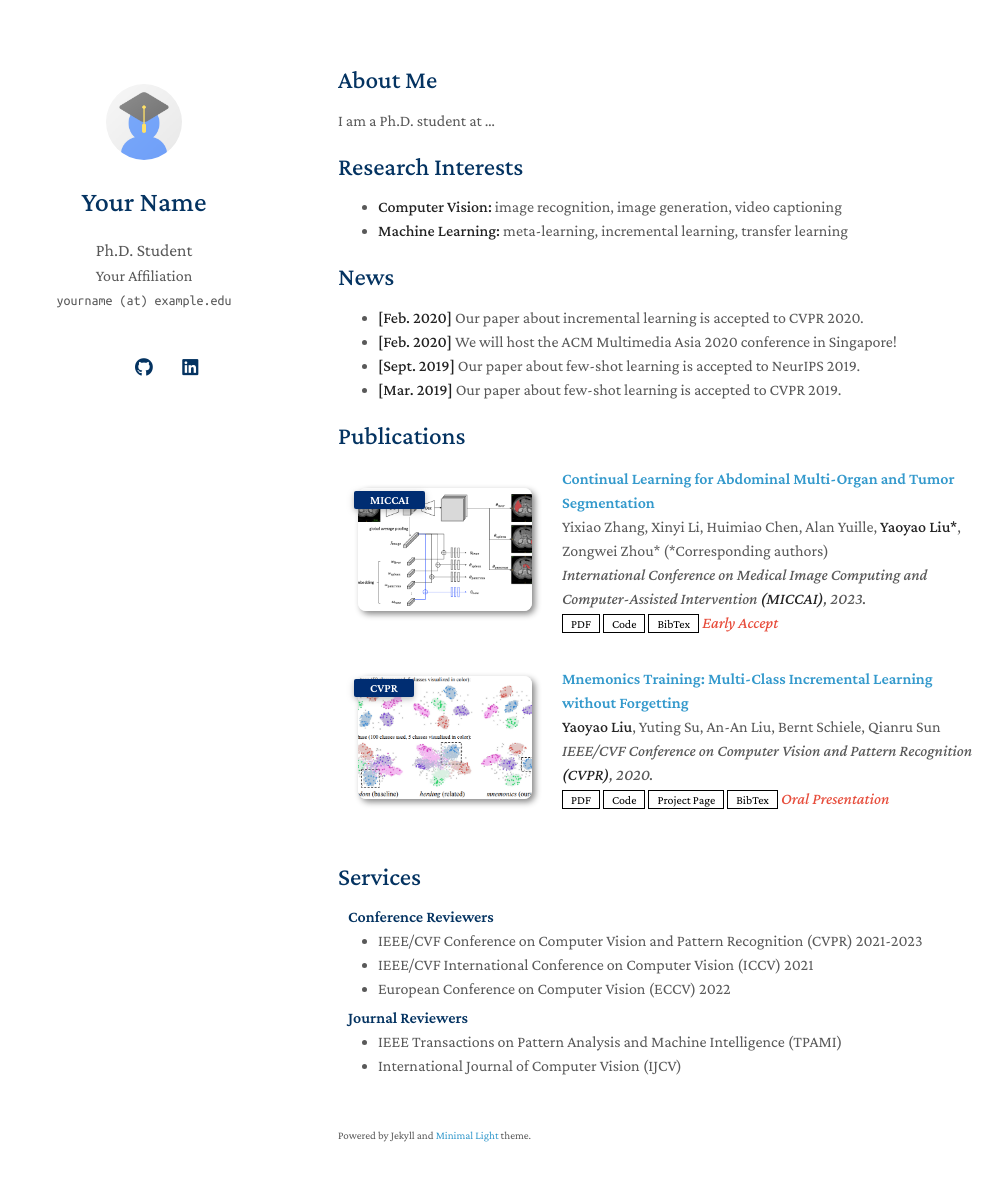
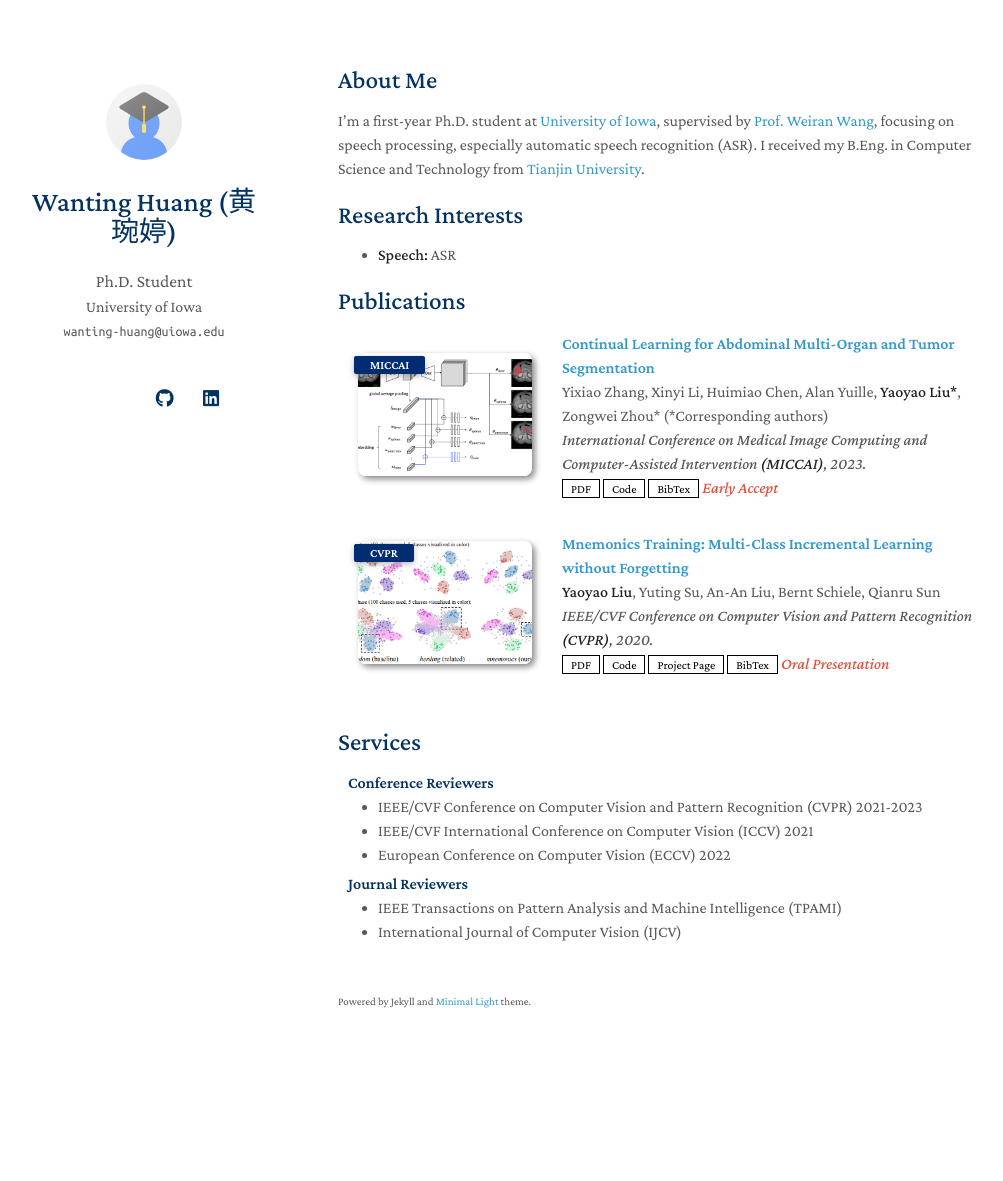
Before and after one commit to Huangwting/Huangwting.github.io, a Jekyll site: the page built from index.md, in a window 1280 px wide and 1216 px high. Shown: the top 1181 px of the window, without its empty margins (132-1135 px from the left). Built offline with Jekyll 4.4.1, drawn with Linux system fonts in a browser that asks for light colours; a style sheet for code colours, icons or effects is not loaded; our own code applies the rules of GitHub Pages for plain Markdown files.

Commit message:
Add files via upload

```diff
--- a/_config.yml
+++ b/_config.yml
@@ -1,8 +1,8 @@
 # Basic Information
-title: Your Name
+title: Wanting Huang (黄琬婷)
 position: Ph.D. Student
-affiliation: Your Affiliation
-email: yourname (at) example.edu
+affiliation: University of Iowa
+email: wanting-huang@uiowa.edu
 
 # Search Engine Optimization (SEO)
 # The following information is used to improve the website traffic from search engines, e.g., Google.
@@ -12,11 +12,11 @@ canonical: https://minimal-light-theme.yliu.me/
 
 # Links
 # If you don't need one of them, you may delete the corresponding line.
-google_scholar: https://scholar.google.com/
+google_scholar: https://scholar.google.com/citations?user=freSMIkAAAAJ
 cv_link: assets/files/curriculum_vitae.pdf
-github_link: https://github.com/
+github_link: https://github.com/Huangwting
 linkedin: https://www.linkedin.com/
-twitter: https://twitter.com/
+# twitter: https://twitter.com/
 
 # Images (e.g., your profile picture and your website's favicon)
 # "favicon" and "favicon_dark" are used for the light and dark modes, respectively.
--- a/index.md
+++ b/index.md
@@ -4,19 +4,14 @@ layout: homepage
 
 ## About Me
 
-I am a Ph.D. student at ...
+I’m a first-year Ph.D. student at <a href="https://www.uiowa.edu/" target="_blank" rel="noopener">University of Iowa</a>, supervised by <a href="https://weiranwang19.github.io/" target="_blank" rel="noopener">Prof. Weiran Wang</a>, focusing on speech processing, especially automatic speech recognition (ASR). I received my B.Eng. in Computer Science and Technology from <a href="https://en.tju.edu.cn/" target="_blank" rel="noopener">Tianjin University</a>.
+
 
 ## Research Interests
 
-- **Computer Vision:** image recognition, image generation, video captioning
-- **Machine Learning:** meta-learning, incremental learning, transfer learning
+- **Speech:** ASR
 
-## News
 
-- **[Feb. 2020]** Our paper about incremental learning is accepted to CVPR 2020.
-- **[Feb. 2020]** We will host the ACM Multimedia Asia 2020 conference in Singapore!
-- **[Sept. 2019]** Our paper about few-shot learning is accepted to NeurIPS 2019.
-- **[Mar. 2019]** Our paper about few-shot learning is accepted to CVPR 2019.
 
 {% include_relative _includes/publications.md %}
 
```
Also changed, not shown: publications.yml (added, +12 -0 lines).
